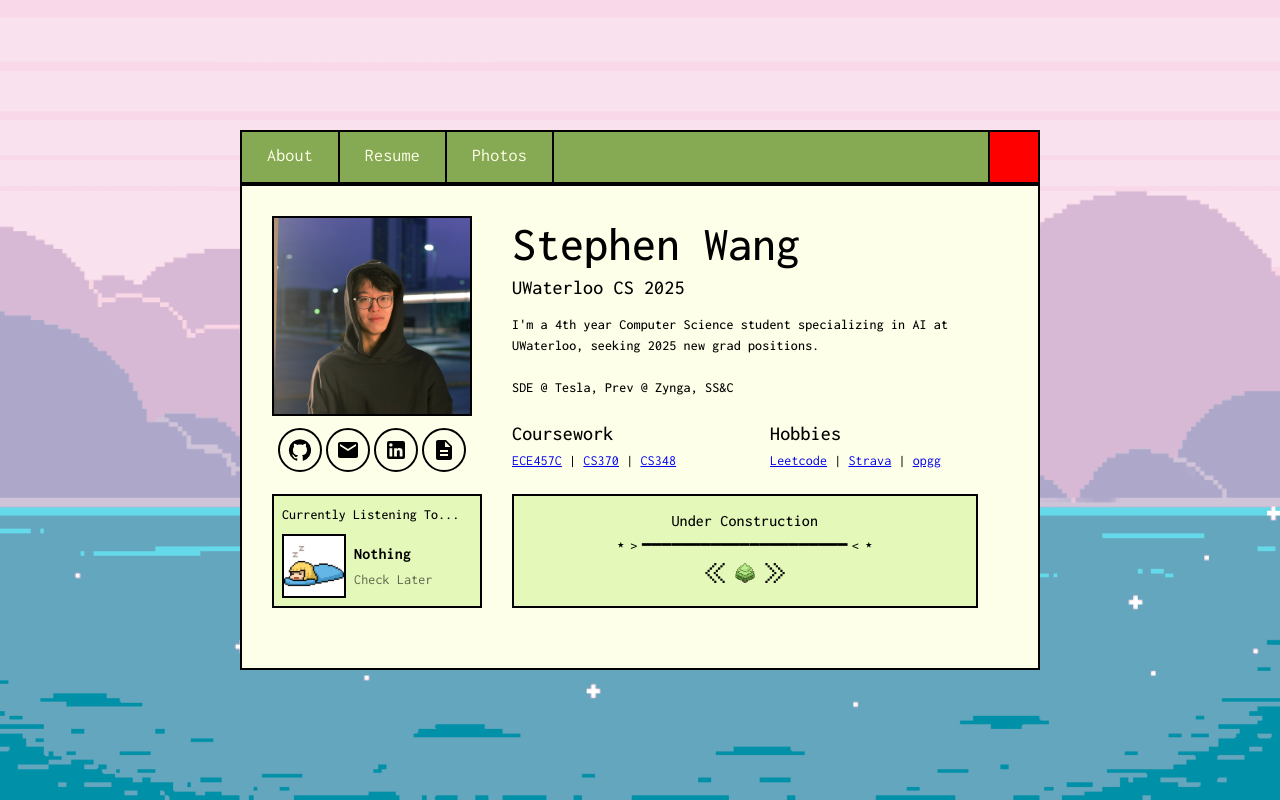
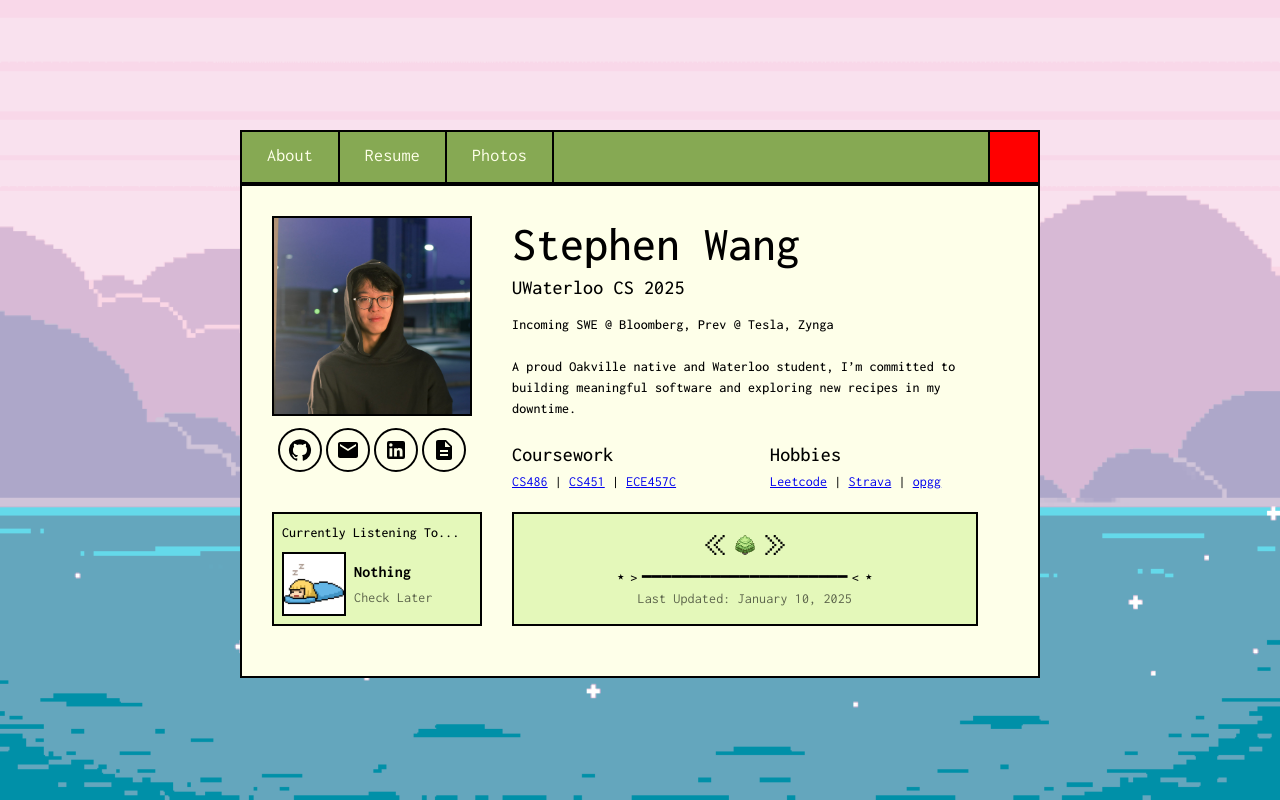
Before and after one commit to ChickanWang/Portfolio, a React (Create React App) app: page / in a window 1280 px wide. Built offline with nearby package versions, Linux system fonts and the light colour scheme; no server answers.

Commit message:
Jan 2025 Update

```diff
--- a/src/components/About.js
+++ b/src/components/About.js
@@ -41,6 +41,7 @@ function About() {
             display: 'flex',
             flexDirection: 'column',
             height: '100%',
+            width: '100%',
             padding: { xs: '10px', sm: '30px' },
             backgroundColor: "#feffe9",
             border: '2px solid black',
@@ -125,10 +126,10 @@ function About() {
                             fontFamily: 'Inconsolata, monospace',
                             fontSize: "14px",
                         }}>
-                        I'm a 4th year Computer Science student specializing in AI at UWaterloo, seeking 2025 new grad positions.
+                        Incoming SWE @ Bloomberg, Prev @ Tesla, Zynga
                         <br />
                         <br />
-                        SDE @ Tesla, Prev @ Zynga, SS&C
+                        A proud Oakville native and Waterloo student, I’m committed to building meaningful software and exploring new recipes in my downtime.
                     </Typography>
                     <Box sx={{
                         display: 'grid',
@@ -140,7 +141,7 @@ function About() {
                     }}>
                         <Box>
                             <Typography variant="h6" sx={headerStyle}>Coursework</Typography>
-                            <Typography sx={contentStyle}><a href="https://uwflow.com/course/ece457c">ECE457C</a> | <a href="https://uwflow.com/course/cs370">CS370</a> | <a href="https://uwflow.com/course/CS348">CS348</a></Typography>
+                            <Typography sx={contentStyle}><a href="https://uwflow.com/course/cs486">CS486</a> | <a href="https://uwflow.com/course/cs451">CS451</a> | <a href="https://uwflow.com/course/ece457c">ECE457C</a></Typography>
                         </Box>
                         <Box>
                             <Typography variant="h6" sx={headerStyle}>Hobbies</Typography>
@@ -162,18 +163,10 @@ function About() {
                         alignItems: 'center',
                         border: '2px solid black',
                         backgroundColor: '#e4f8ba',
-                        padding: { xs: '5px', md: '0px' }
-                    }}>
-                    <Typography
-                        sx={{
-                            marginTop: 'auto',
-                            fontFamily: 'Inconsolata, monospace',
-                            fontWeight: 500
-                        }}>
-                        Under Construction
-                    </Typography>
-                    <Typography sx={{ fontFamily: 'Inconsolata, monospace' }} >⋆﹥━━━━━━━━━━━━━━━━━━━━━﹤⋆</Typography>
-                    <Box sx={{ display: 'flex', marginBottom: 'auto', alignItems: 'center', justifyContent: 'space-between', }}>
+                        padding: { xs: '0px', md: '0px' }
+                    }}
+                >
+                    <Box sx={{ display: 'flex', marginTop: 'auto', alignItems: 'center', justifyContent: 'space-between', }}>
                         <a href="https://d3l-n3st.vercel.app/prev">
                             <Box component="img" src={leftarr} alt="Left" sx={{ width: 20, height: 20 }} />
                         </a>
@@ -184,6 +177,17 @@ function About() {
                             <Box component="img" src={rightarr} alt="Right" sx={{ width: 20, height: 20 }} />
                         </a>
                     </Box>
+                    <Typography sx={{ fontFamily: 'Inconsolata, monospace' }} >⋆﹥━━━━━━━━━━━━━━━━━━━━━﹤⋆</Typography>
+                    <Typography
+                        variant="body2"
+                        color="text.secondary"
+                        sx={{
+                            fontFamily: 'Inconsolata, monospace',
+                            marginBottom: 'auto'
+                        }}
+                    >
+                        Last Updated: January 10, 2025
+                    </Typography>
                 </Box>
             </Box>
         </Box>
--- a/src/components/Resume.js
+++ b/src/components/Resume.js
@@ -6,14 +6,23 @@ import FarmLink from '../static/logos/farmlink.jpeg';
 import SSNC from '../static/logos/ss&c.png';
 import Zynga from '../static/logos/zynga.png';
 import Tesla from '../static/logos/tesla.png';
+import Bloomberg from '../static/logos/bloomberg.jpeg';
 import UWaterloo from '../static/logos/uwaterloo.jpeg';
 import ResumeCard from './ResumeCard';
 
 const companies = [
     {
+        image: Bloomberg,
+        name: 'Bloomberg LP',
+        title: 'Software Engineer',
+        duration: 'Sep 2025',
+        location: 'New York City, NY',
+        link: 'https://www.bloomberg.com/'
+    },
+    {
         image: Tesla,
         name: 'Tesla',
-        title: 'Software Development Engineer',
+        title: 'Software Development Engineer Intern',
         duration: 'Sep 2024 - Dec 2024',
         location: 'Palo Alto, CA',
         link: 'https://www.tesla.com/'
@@ -21,7 +30,7 @@ const companies = [
     {
         image: Zynga,
         name: 'Zynga Inc.',
-        title: 'Machine Learning Engineer',
+        title: 'Machine Learning Engineer Intern',
         duration: 'Jan 2024 - Apr 2024',
         location: 'Toronto, ON',
         link: 'https://www.zynga.com/'
@@ -29,7 +38,7 @@ const companies = [
     {
         image: SSNC,
         name: 'SS&C Technologies',
-        title: 'Full Stack Developer',
+        title: 'Full Stack Developer Intern',
         duration: 'May 2023 - Aug 2023',
         location: 'Toronto, ON',
         link: 'https://www.ssctech.com/'
@@ -37,7 +46,7 @@ const companies = [
     {
         image: SSNC,
         name: 'SS&C Technologies',
-        title: 'Full Stack Developer',
+        title: 'Full Stack Developer Intern',
         duration: 'Sep 2022 - Dec 2022',
         location: 'Toronto, ON',
         link: 'https://www.ssctech.com/'
@@ -45,7 +54,7 @@ const companies = [
     {
         image: FarmLink,
         name: 'FarmLink',
-        title: 'Junior Software Developer',
+        title: 'Junior Software Developer Intern',
         duration: 'Jan 2022 - Apr 2022',
         location: 'Winnipeg, MB',
         link: 'https://www.grainfox.ca/'
@@ -53,7 +62,7 @@ const companies = [
     {
         image: ExplorerHop,
         name: 'Explorer Hop',
-        title: 'Web Developer',
+        title: 'Web Developer Intern',
         duration: 'May 2021 - Aug 2021',
         location: 'Toronto, ON',
         link: 'https://www.explorerhop.com/'
@@ -64,7 +73,7 @@ const schools = [
     {
         image: UWaterloo,
         name: 'University of Waterloo',
-        title: 'BCS - AI Specialization',
+        title: 'Bachelor of Computer Science',
         duration: 'Sep 2020 - Apr 2025',
         location: 'Waterloo, ON',
         link: 'https://uwaterloo.ca/'
```
Also changed, not shown: src/static/logos/bloomberg.jpeg (added), 1 other file (tests, documents, lock files or other folders).
